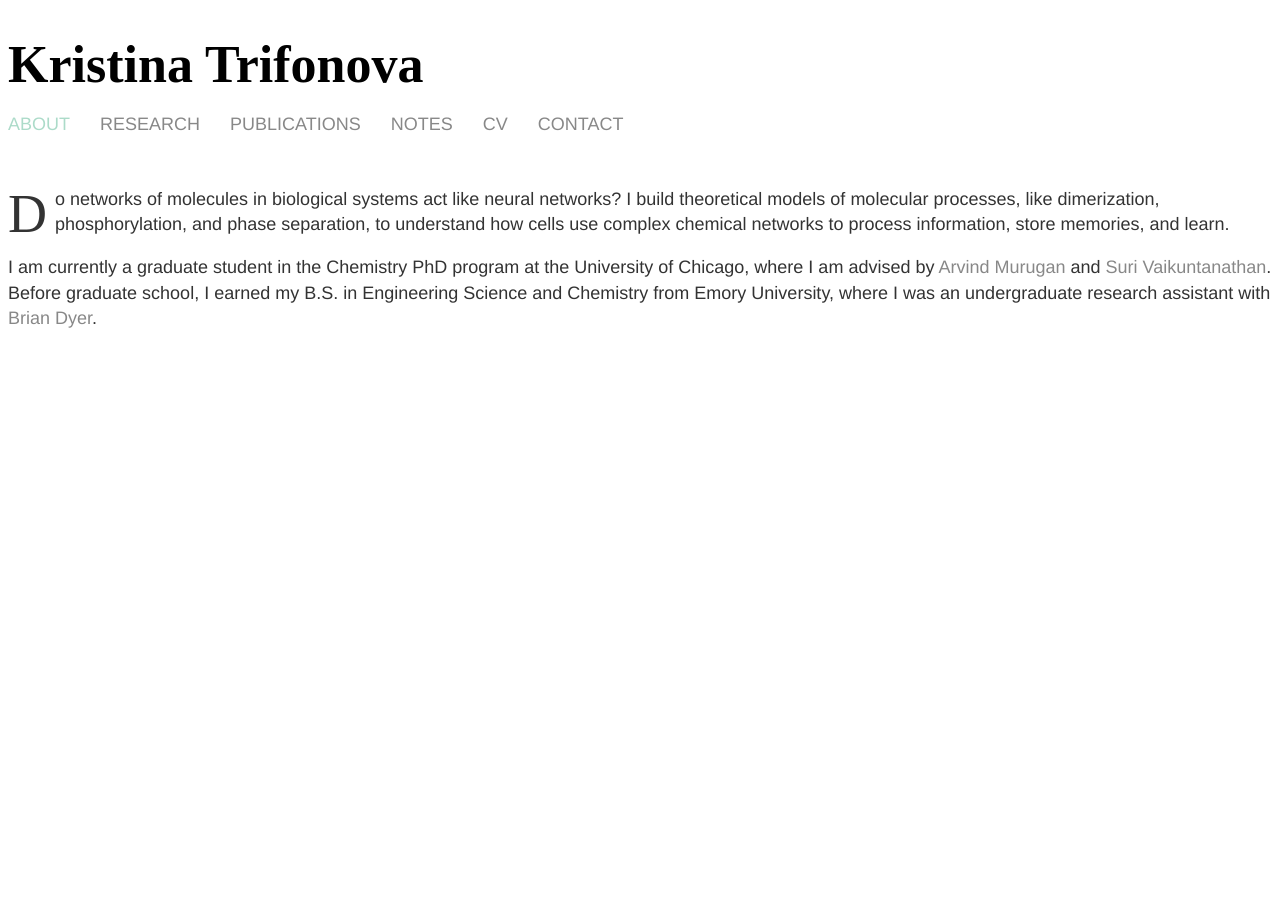
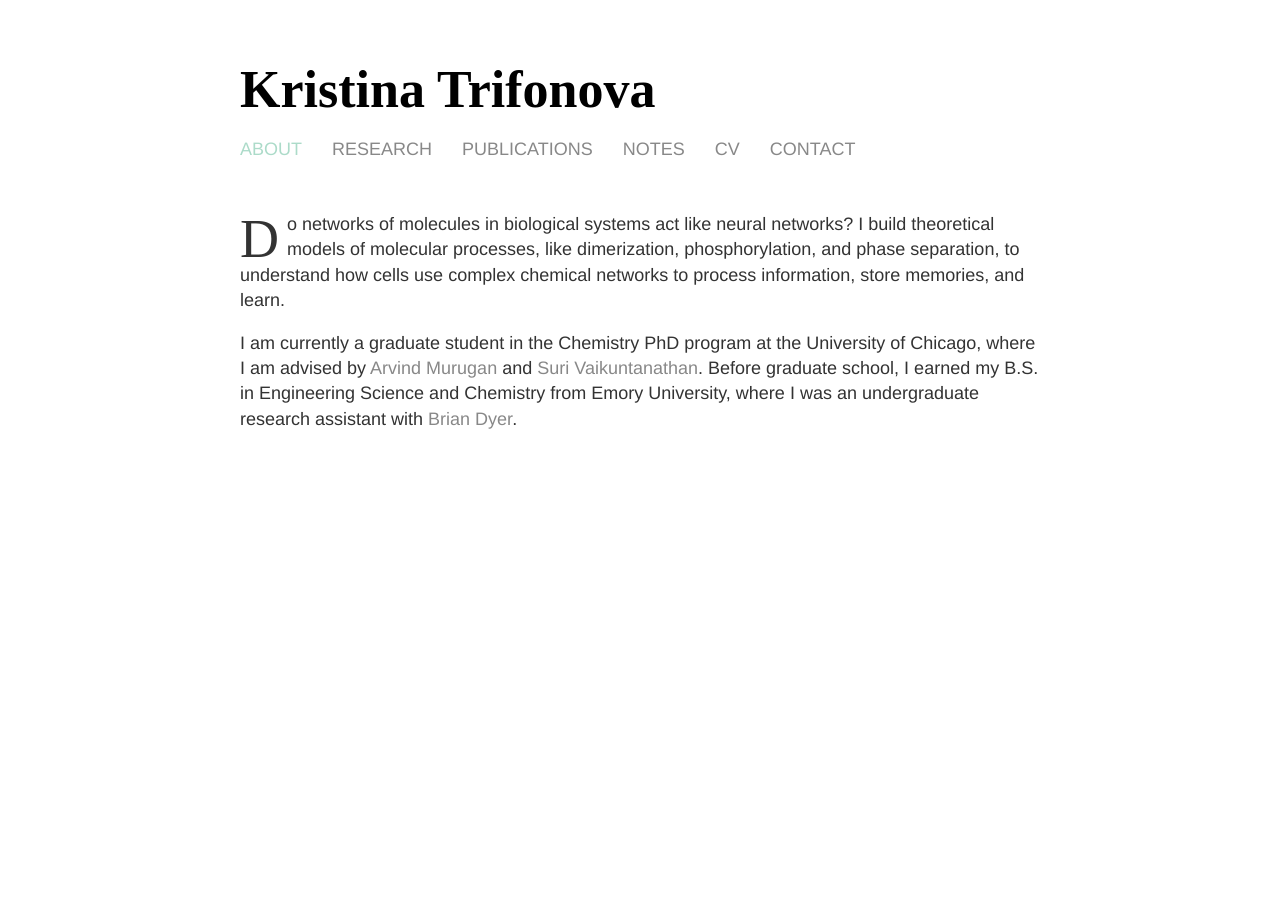
Before and after one commit to k-trifonova/k-trifonova.github.io, a Jekyll site: the page built from index.html, in a window 1280 px wide. Built offline with Jekyll 4.4.1, drawn with Linux system fonts in a browser that asks for light colours.

Commit message:
Update main.css

```diff
--- a/css/main.css
+++ b/css/main.css
@@ -1,4 +1,7 @@
-<html { cursor: url("../img/black_cursor_small.png") 0 0, auto !important; height: 101%; }>
+html {
+  cursor: url("../img/black_cursor_small.png") 0 0, auto !important;
+  height: 101%;
+}
 
 @media only screen and (min-width: 1025px) { body { margin: 60px auto; width: 800px; overflow: visible !important; } }
 @media only screen and (max-width: 1024px) { body { margin: 60px 60px; width: 480px; transform: scale(1.8); transform-origin: 0 0; -webkit-text-size-adjust: 100%; overflow: visible !important; } }
```
